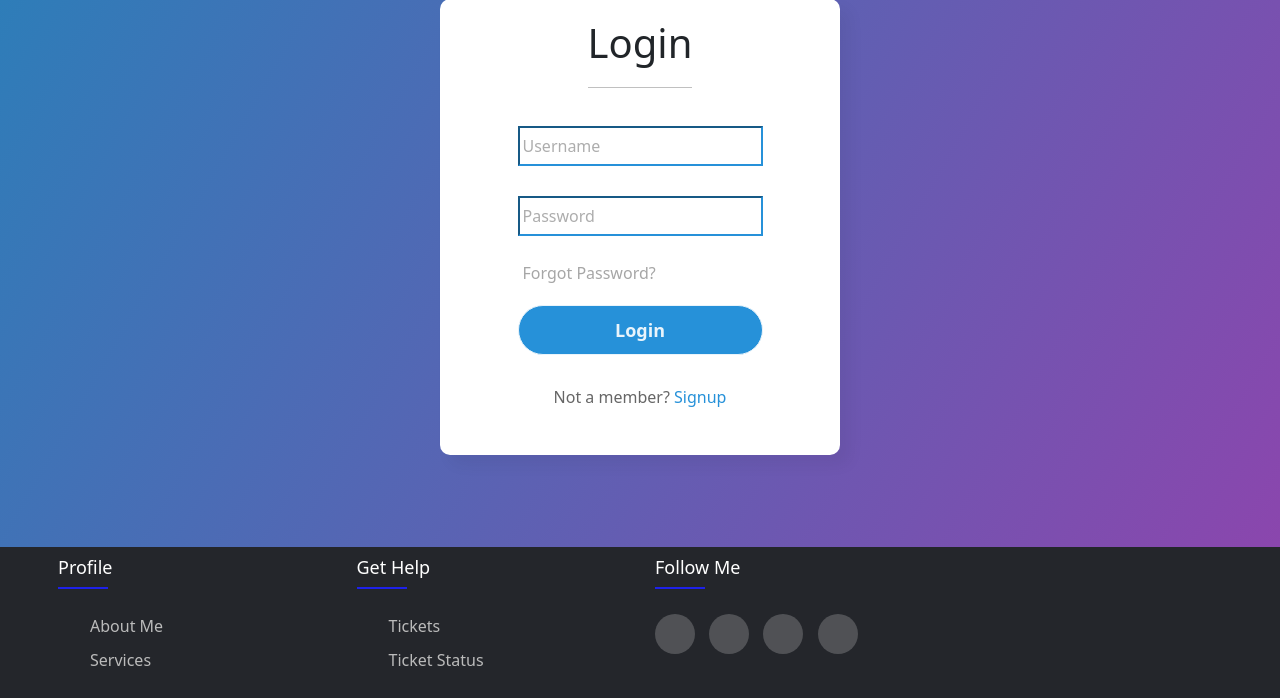
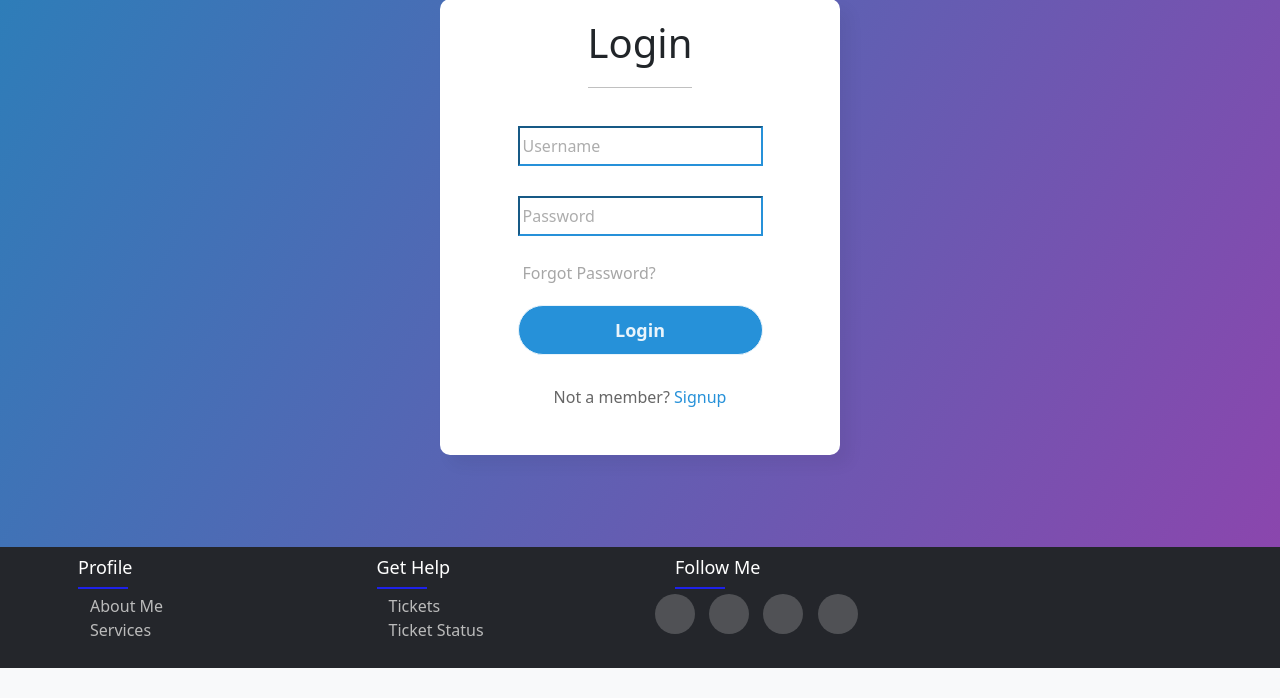
Before and after one commit to Jeyzen/Form-Django, a Django app: page / in a window 1280 px wide. Shown: the part 149-847 px from the top of the page. After the commit the page ends 817 px from the top, so only its background shows below. Run offline with Django 4.2, Linux system fonts and the light colour scheme.

Commit message:
Update Fix V2

```diff
--- a/portfolio/static/main.css
+++ b/portfolio/static/main.css
@@ -161,7 +161,8 @@ ul {
   font-size: 18px;
   color: #ffffff;
   text-transform: capitalize;
-  margin-bottom: 35px;
+  margin-bottom: 15px;
+  margin-left: 20px;
   font-weight: 500;
   position: relative;
 }
@@ -178,7 +179,7 @@ ul {
 }
 
 .footer-col ul li:not(:last-child) {
-  margin-bottom: 10px;
+  margin-bottom: 0px;
 }
 
 .footer-col ul li a {
@@ -216,7 +217,7 @@ ul {
 }
 
 /* Responsive */
-@media (max-width: 767px) {
+@media (max-width: 350px) {
   .footer-col {
     min-width: 300px;
     width: 50%;
@@ -236,7 +237,7 @@ ul {
   }
 }
 
-@media (max-width: 574px) {
+@media (max-width: 350px) {
   .footer-col {
     min-width: 300px;
     width: 50%;
```
